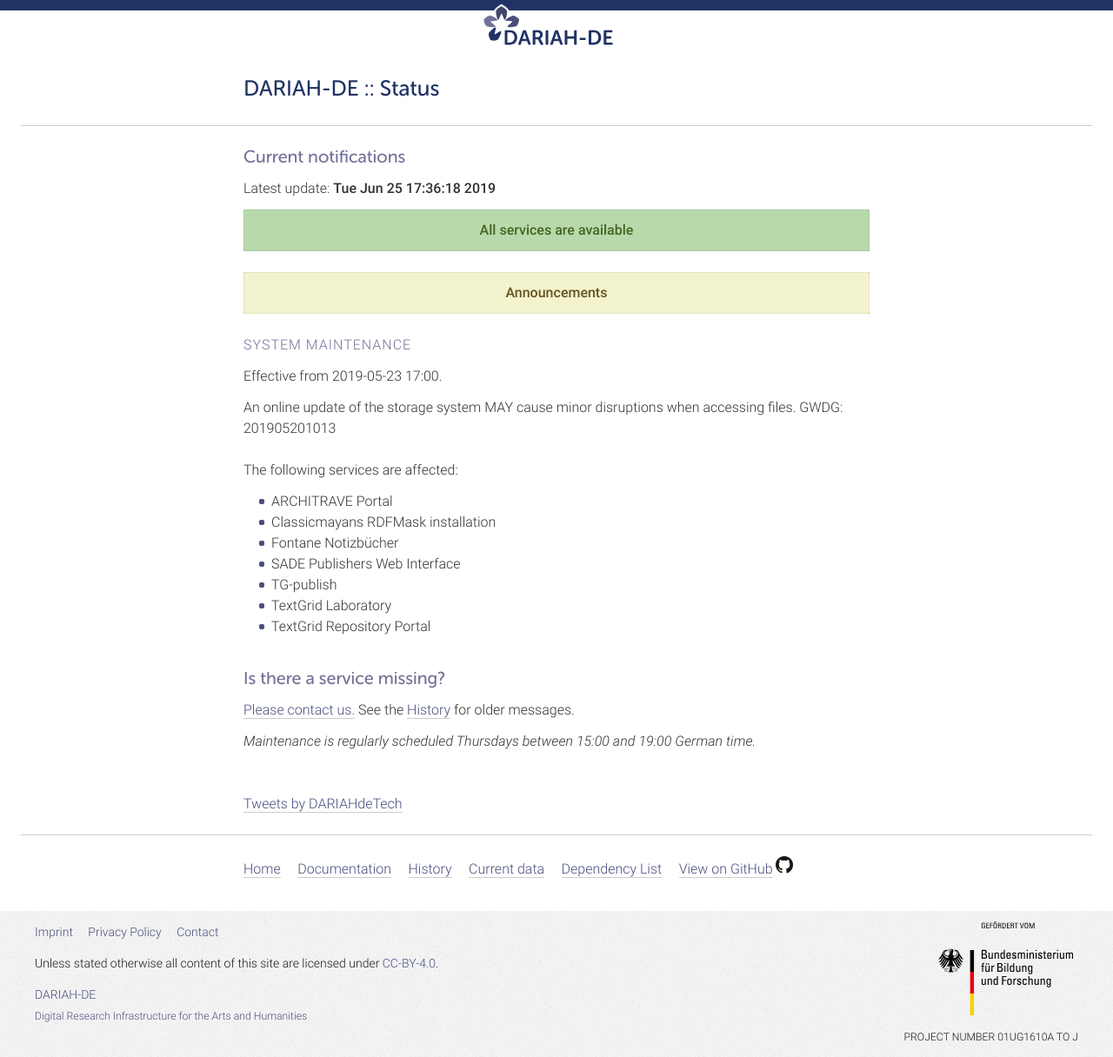
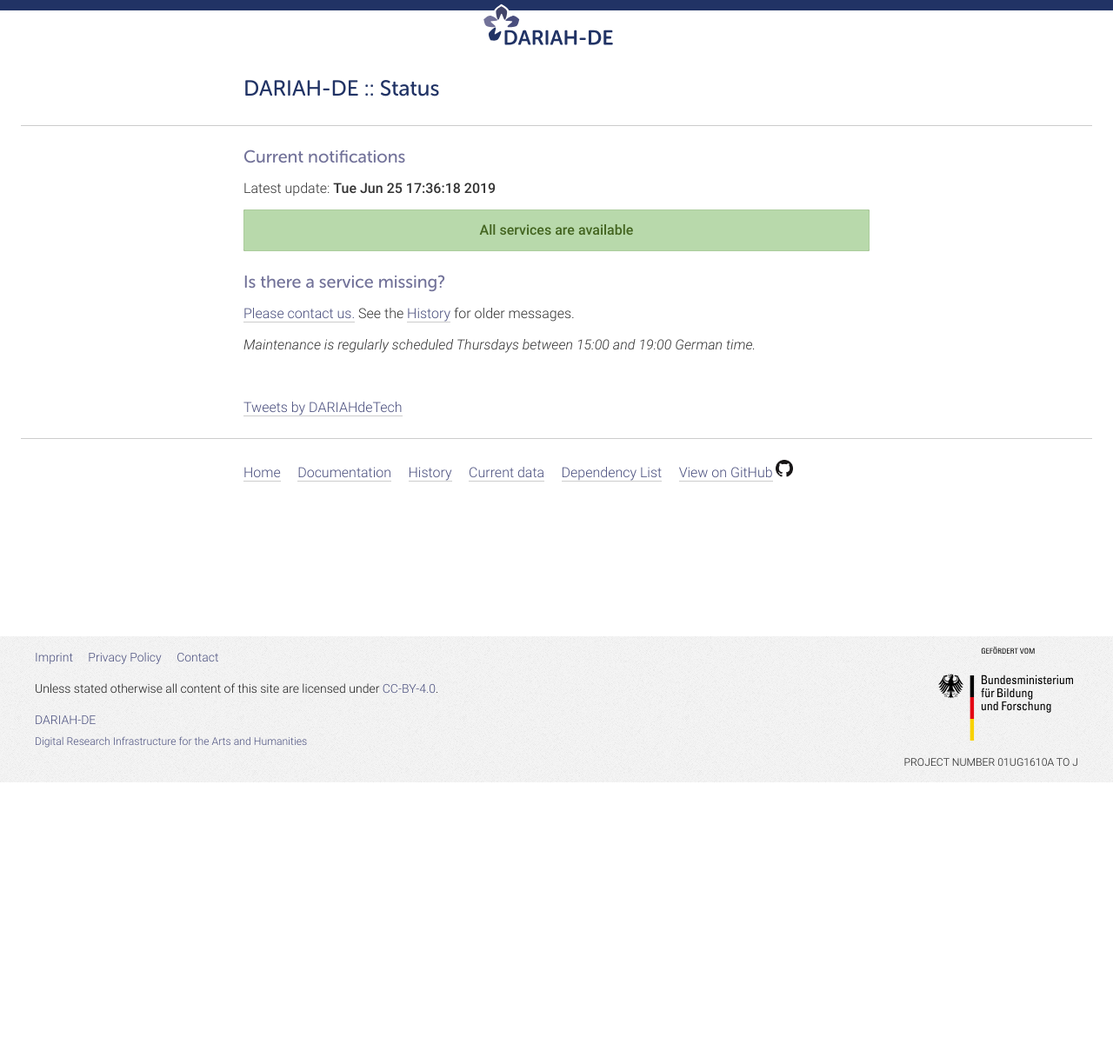
Before and after one commit to DARIAH-DE/status, a Jekyll site: the page built from index.md, in a window 1280 px wide. Shown: the whole page at 87% size. Built offline with Jekyll 4.4.1, drawn with Linux system fonts in a browser that asks for light colours; comment, search, counter and statistics services are not loaded; after the commit the page ends 900 px from its top, so only the background shows below that; some of the changed lines change nothing that is shown.

Commit message:
Update announcements.yaml

```diff
--- a/_data/announcements.yaml
+++ b/_data/announcements.yaml
@@ -1,7 +1,8 @@
 ---
 - title: 'System Maintenance'
   date_start: '2019-05-23 17:00'
-  hide: false
+  date_start: '2019-05-23 19:00'
+  hide: true
   description: 'An online update of the storage system MAY cause minor disruptions when accessing files. GWDG: 201905201013'
   affected:
     - '/infrastructure/gwdg-stornext'
```
